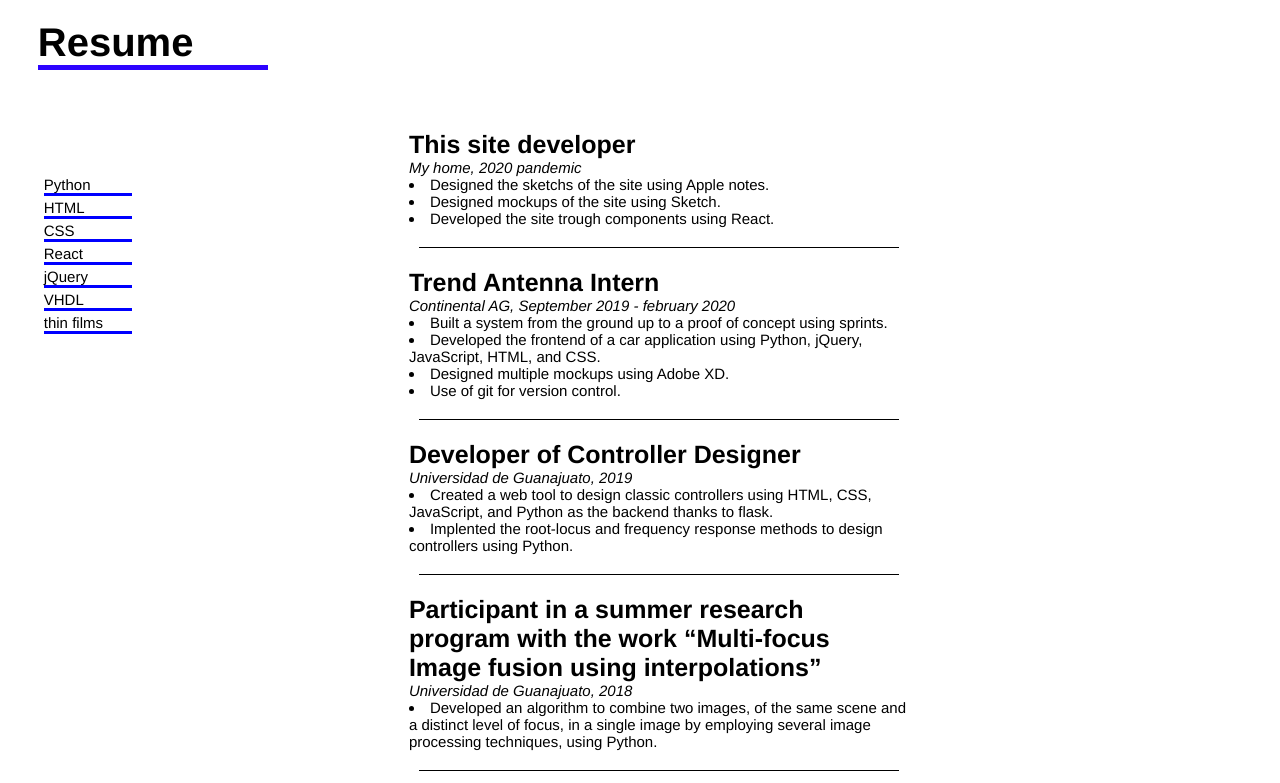
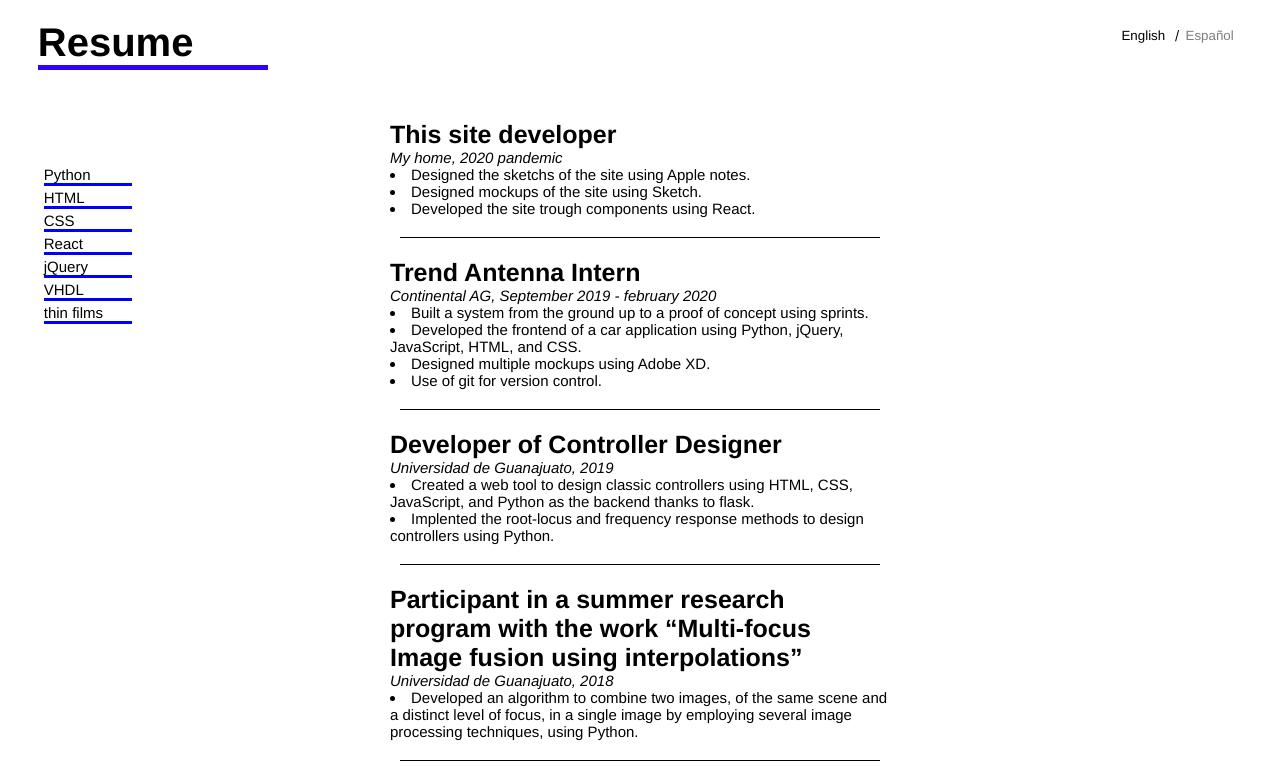
Before and after one commit to pedabraham/reactResume, a React (Create React App) app: page / in a window 1280 px wide. Shown: the top 783 px of the page. Built offline with nearby package versions, Linux system fonts and the light colour scheme.

Commit message:
Se añadio la opcion de cambiar el lenguaje entre español e ingles

```diff
--- a/src/index.css
+++ b/src/index.css
@@ -89,28 +89,36 @@ code {
 .resume{
   display: grid;
   grid-template-columns: 16% auto 16%;
-  grid-template-rows: 80px auto ;
-  margin-left: 1cm;
+  /*grid-template-rows: 80px calc(100vh - 80px) ;*/
 }
 
 .resume-header{
   grid-column: 1/3;
   grid-row: 1/2;
+  margin-left: 1cm;
+  font-size: 40px;
+  font-weight: bold;
+  font-family: 'Helvetica Neue', sans-serif;
+  padding-top: 20px;
 }
 
 .resume-feed{
   grid-column: 2/3;
   grid-row:2/3;
   margin: 30px auto 60px auto;
+  overflow: scroll;
 }
 
 .resume-filters{
   grid-column: 1/2;
   margin-top:2.5cm;
+  margin-left: 1cm;
 }
 
 .resume-lan{
   grid-column: 3/4;
+  margin: auto;
+  font-size: 13px;
 }
 
 .post{
@@ -137,13 +145,6 @@ code {
     font-style: normal;
     font-family: 'Helvetica Neue', sans-serif;
     max-width: 500px;
-}
-
-.resume-title{
-    font-size: 40px;
-    font-weight: bold;
-    font-family: 'Helvetica Neue', sans-serif;
-    padding-top: 20px;
 }
 
 .ResumeLine{
@@ -192,11 +193,13 @@ code {
 
 }
 
-.inOutFeed-appear {
-  opacity: 0.01;
+.lan-button{
+  background-color: white;
+  border-style: none;
+  font-family: 'Helvetica Neue', sans-serif;
+  opacity: 1;
 }
 
-.inOutFeed-appear.inOutFeed-appear-active {
-  opacity: 1;
-  transition: all .5s ease-in;
+.falseB{
+  opacity: 0.5;
 }
--- a/src/index.js
+++ b/src/index.js
@@ -143,6 +143,93 @@ let entryTest2= [{
 	"description":["Created an interface to open a strongbox using hand gestures by employing an array of CNY70 	sensors controlled by an FPGA described in, the hardware description language, VHDL."]
 }]
 
+const entradasEspañol = [
+  {
+    "title":"Desarrollador de este sitio",
+    "place":"Mi casa, pandemia 2020",
+    "description":["Diseñe bocetos del sitio usando notas de Apple", "Realicé maquetas del sitio usando Sketch", "Desarrollé el sitio mediante componentes usando React"]
+  },
+  {
+    "title":"Pasante de Innovación y Desarrollo",
+    "place": "Continental AG,  Septiembre 2019 - febrero 2020",
+    "description": ["Se creó un sistema desde 0 hasta la prueba de conceptos usando sprints.",
+    "Desarrollé el frontend del sistema usando HTML, CSS, JavaScript y jQuery.",
+    "Desarrollé en conjunto con mi equipo del backend usando Python y Flask.",
+    "Diseñé prototipos en adobe XD."]
+  },
+  {
+    "title":"Desarrollador de Controller Designer",
+    "place": "Universidad de Guanajuato, 2019",
+    "description":["Se creó una herramienta web para diseñar controladores clásicos usando HTML, 	CSS, JS y Python como el backend gracias a flask."],
+    "link":"https://github.com/pedabraham/ControlDiscreto"
+  },
+  {
+    "title":"Participante en una pasantía de verano de investigación con el trabajo “Fusión de imagnes multi-foco”",
+    "place":"Universidad de Guanajuato, 2018",
+    "description":["Se desarrolló un algoritmo para producir una imagen multi-foco por medio de la 	combimación de dos imágenes, de la misma escena y diferente enfoque, empleando 	diferentes técnicas de procesamiento de imágenes usando el lenguaje Python."],
+    "link":"http://www.jovenesenlaciencia.ugto.mx/index.php/jovenesenlaciencia/article/view/2826/2080"
+  },
+  {
+  "title":"Miembro del proyecto “Caracterización óptica de materiales”",
+  "place":"Universidad de Guanajuato, 2017",
+  "description":["Se propuso una metodología para sintetizar películas delgadas dopadas con líquidos iónicos obteniendo buenos resultados de absorción no lineal."]
+},
+{
+  "title":" Co-Desarrollador de MDSM",
+  "place": "Universidad de Guanajuato, 2016",
+  "description": ["Se creó una intefaz para abrir una cerradura usando gestos de la mano usando un 	arreglo de sensores CNY70 controlados mediante una FPGA descrita en VHDL."],
+  "link": "http://pedabraham.github.io/MDSM/"
+},
+]
+
+class Language extends React.Component {
+  constructor(props){
+    super(props);
+    this.state={
+      españolClass: "lan-button falseB",
+      englishClass: "lan-button"
+    }
+  }
+
+  lanSwitch(language){
+    if (language==="español") {
+      this.setState({
+        españolClass: "lan-button",
+        englishClass: "lan-button falseB"
+      })
+    }else if (language==="english") {
+      this.setState({
+        españolClass: "lan-button falseB",
+        englishClass: "lan-button "
+      })
+    }
+    this.props.onClick(language);
+  }
+
+
+
+  render(){
+    return(
+      <>
+        <button className={this.state.englishClass} onClick={()=>this.lanSwitch("english")}>
+          English
+        </button> /
+        <button className={this.state.españolClass} onClick={()=>this.lanSwitch("español")}>
+          Español
+        </button>
+      </>
+    )
+  }
+
+
+
+}
+
+
+
+
+
+
 
 class Resume extends React.Component{
   constructor(props){
@@ -152,8 +239,15 @@ class Resume extends React.Component{
     super(props);
     this.state = {
       skills : skillJSON,
+      language: "english"
     }
 
+  }
+
+  setLan(language){
+    this.setState({
+      language: language
+    })
   }
 
   handleClick(i){
@@ -189,14 +283,18 @@ class Resume extends React.Component{
   }
 
   render(){
-    const feed = this.filterFeed(entryTest2,this.state.skills);
+    const lanFeed = this.state.language==="english" ? entryTest2 : entradasEspañol;
+    const feed = this.filterFeed(lanFeed,this.state.skills);
     return(
       <div className="resume">
         <div className="resume-header">
-          <div className="resume-title">Resume </div>
+          <div className="resume-title">
+            {this.state.language==="english" ? "Resume" : "Currículum"}
+          </div>
           <div className="ResumeLine"></div>
         </div>
         <div className="resume-lan">
+          <Language onClick={(lan)=>this.setLan(lan)}/>
         </div>
         <div className="resume-filters">
           <TechStack values={this.state.skills}  onClick={(i)=>this.handleClick(i)} />
```
